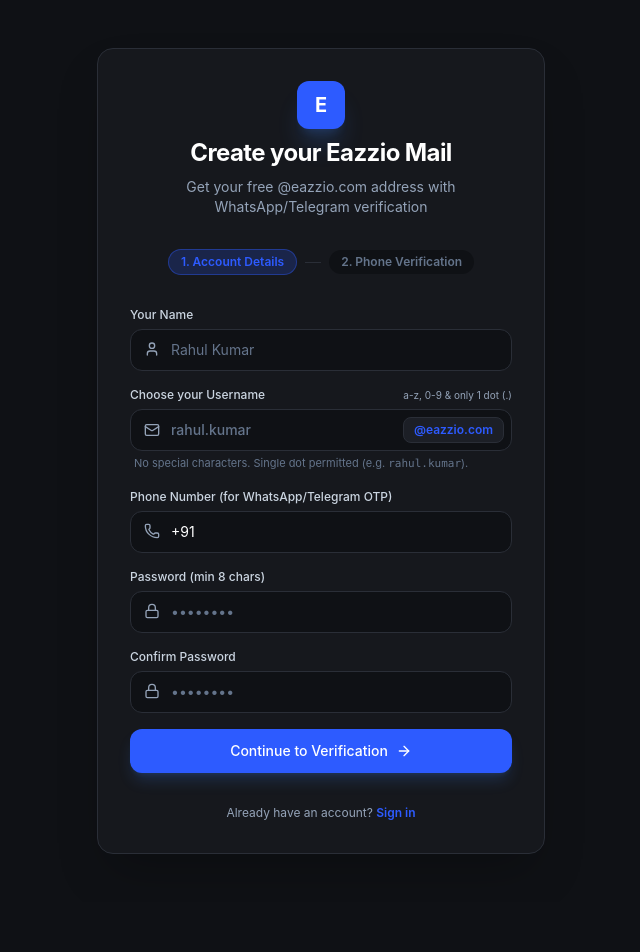
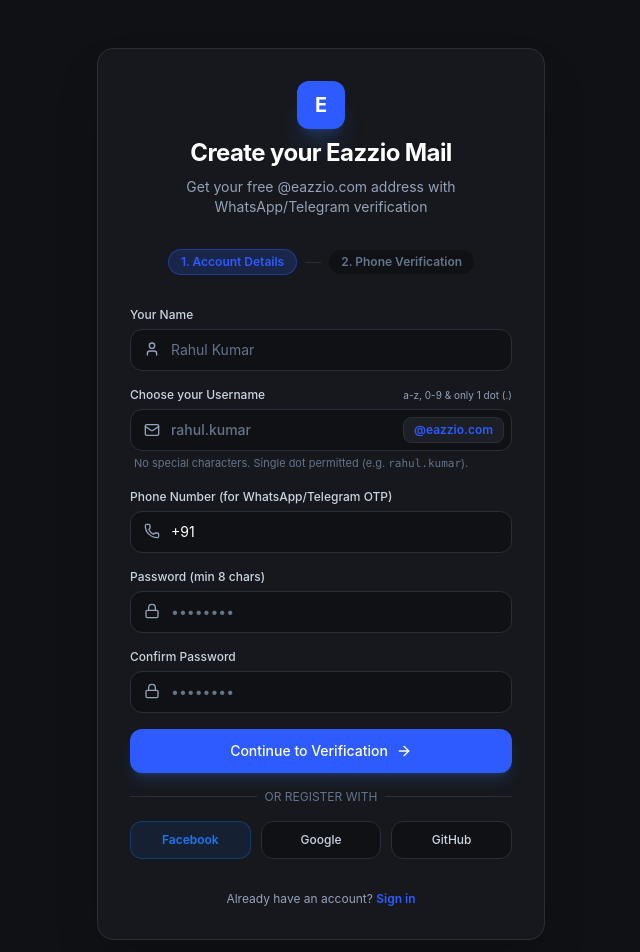
Before and after one commit to Thesis-Tech/Eazzio_Mail, a Next.js app in the folder apps/web/: page /register in a window 1280 px wide. Shown: the top 952 px of the page, without its empty margins (319-959 px from the left). Before the commit the page ends 902 px from the top, so only its background shows below. Built offline with nearby package versions, Linux system fonts and the light colour scheme; no server answers.

Commit message:
feat(web): add Facebook Login integration with App ID 1048603114736224 and FB SDK helpers

```diff
--- a/apps/web/src/app/login/page.tsx
+++ b/apps/web/src/app/login/page.tsx
@@ -4,6 +4,7 @@
 import Link from 'next/link';
 import { Mail, Lock, Send, ArrowRight, AlertCircle, CheckCircle2 } from 'lucide-react';
 import { AuthStore } from '../../lib/auth-store';
+import { loginWithFacebook } from '../../components/auth/FacebookSdk';
 
 export default function LoginPage() {
   const [authMode, setAuthMode] = useState<'password' | 'telegram'>('password');
@@ -249,14 +250,35 @@
           </div>
         </div>
 
-        <div className="grid grid-cols-2 gap-3">
+        <div className="grid grid-cols-3 gap-2.5">
+          <button
+            type="button"
+            onClick={async () => {
+              try {
+                const fbProfile = await loginWithFacebook();
+                AuthStore.setSession({
+                  id: fbProfile.id,
+                  email: fbProfile.email,
+                  displayName: fbProfile.name,
+                  role: 'user'
+                }, 'token_fb_' + Date.now());
+                window.location.href = '/';
+              } catch (err: unknown) {
+                setErrorMessage((err as Error).message || 'Facebook login failed');
+              }
+            }}
+            className="py-2.5 px-3 rounded-xl bg-[#1877F2]/10 border border-[#1877F2]/30 hover:bg-[#1877F2]/20 text-xs font-semibold text-[#1877F2] flex items-center justify-center gap-1.5 transition-all"
+            data-testid="fb-login-button"
+          >
+            Facebook
+          </button>
           <button
             type="button"
             onClick={() => {
               AuthStore.setSession({ id: 'user_oauth_google', email: 'user@eazzio.com', displayName: 'Google User', role: 'user' }, 'token_google');
               window.location.href = '/';
             }}
-            className="py-2.5 px-4 rounded-xl bg-[#0F1115] border border-[#2A2E37] hover:border-slate-600 text-xs font-medium text-slate-300 hover:text-white flex items-center justify-center gap-2 transition-all"
+            className="py-2.5 px-3 rounded-xl bg-[#0F1115] border border-[#2A2E37] hover:border-slate-600 text-xs font-medium text-slate-300 hover:text-white flex items-center justify-center gap-1.5 transition-all"
           >
             Google
           </button>
@@ -266,7 +288,7 @@
               AuthStore.setSession({ id: 'user_oauth_github', email: 'dev@eazzio.com', displayName: 'GitHub User', role: 'user' }, 'token_github');
               window.location.href = '/';
             }}
-            className="py-2.5 px-4 rounded-xl bg-[#0F1115] border border-[#2A2E37] hover:border-slate-600 text-xs font-medium text-slate-300 hover:text-white flex items-center justify-center gap-2 transition-all"
+            className="py-2.5 px-3 rounded-xl bg-[#0F1115] border border-[#2A2E37] hover:border-slate-600 text-xs font-medium text-slate-300 hover:text-white flex items-center justify-center gap-1.5 transition-all"
           >
             GitHub
           </button>
--- a/apps/web/src/app/register/page.tsx
+++ b/apps/web/src/app/register/page.tsx
@@ -18,6 +18,7 @@
   ShieldCheck,
 } from 'lucide-react';
 import { AuthStore } from '../../lib/auth-store';
+import { loginWithFacebook } from '../../components/auth/FacebookSdk';
 
 export default function RegisterPage() {
   const [step, setStep] = useState<'details' | 'otp'>('details');
@@ -380,6 +381,60 @@
               <span>Continue to Verification</span>
               <ArrowRight className="w-4 h-4" />
             </button>
+
+            {/* OAuth Divider & Social Logins */}
+            <div className="relative my-4">
+              <div className="absolute inset-0 flex items-center">
+                <div className="w-full border-t border-[#2A2E37]"></div>
+              </div>
+              <div className="relative flex justify-center text-xs uppercase">
+                <span className="bg-[#16181D] px-2 text-slate-500">Or register with</span>
+              </div>
+            </div>
+
+            <div className="grid grid-cols-3 gap-2.5">
+              <button
+                type="button"
+                onClick={async () => {
+                  try {
+                    const fbProfile = await loginWithFacebook();
+                    AuthStore.setSession({
+                      id: fbProfile.id,
+                      email: fbProfile.email,
+                      displayName: fbProfile.name,
+                      isPhoneVerified: true,
+                      role: 'user'
+                    }, 'token_fb_' + Date.now());
+                    window.location.href = '/';
+                  } catch (err: unknown) {
+                    setErrorMessage((err as Error).message || 'Facebook signup failed');
+                  }
+                }}
+                className="py-2.5 px-3 rounded-xl bg-[#1877F2]/10 border border-[#1877F2]/30 hover:bg-[#1877F2]/20 text-xs font-semibold text-[#1877F2] flex items-center justify-center gap-1.5 transition-all"
+              >
+                Facebook
+              </button>
+              <button
+                type="button"
+                onClick={() => {
+                  AuthStore.setSession({ id: 'user_oauth_google', email: 'user@eazzio.com', displayName: 'Google User', isPhoneVerified: true, role: 'user' }, 'token_google');
+                  window.location.href = '/';
+                }}
+                className="py-2.5 px-3 rounded-xl bg-[#0F1115] border border-[#2A2E37] hover:border-slate-600 text-xs font-medium text-slate-300 hover:text-white flex items-center justify-center gap-1.5 transition-all"
+              >
+                Google
+              </button>
+              <button
+                type="button"
+                onClick={() => {
+                  AuthStore.setSession({ id: 'user_oauth_github', email: 'dev@eazzio.com', displayName: 'GitHub User', isPhoneVerified: true, role: 'user' }, 'token_github');
+                  window.location.href = '/';
+                }}
+                className="py-2.5 px-3 rounded-xl bg-[#0F1115] border border-[#2A2E37] hover:border-slate-600 text-xs font-medium text-slate-300 hover:text-white flex items-center justify-center gap-1.5 transition-all"
+              >
+                GitHub
+              </button>
+            </div>
           </form>
         ) : (
           /* Step 2: OTP Verification Screen */
--- a/apps/web/src/components/auth/FacebookSdk.tsx
+++ b/apps/web/src/components/auth/FacebookSdk.tsx
@@ -1,6 +1,16 @@
 'use client';
 
 import Script from 'next/script';
+
+export interface FacebookAuthResponse {
+  status: 'connected' | 'not_authorized' | 'unknown';
+  authResponse?: {
+    accessToken: string;
+    expiresIn: string;
+    signedRequest: string;
+    userID: string;
+  };
+}
 
 declare global {
   interface Window {
@@ -15,16 +25,22 @@
       AppEvents: {
         logPageView: () => void;
       };
+      getLoginStatus: (callback: (response: FacebookAuthResponse) => void) => void;
       login: (
-        callback: (response: unknown) => void,
+        callback: (response: FacebookAuthResponse) => void,
         options?: { scope?: string; return_scopes?: boolean }
+      ) => void;
+      api: (
+        path: string,
+        params: Record<string, unknown>,
+        callback: (response: { id?: string; name?: string; email?: string }) => void
       ) => void;
     };
   }
 }
 
 export function FacebookSdk() {
-  const appId = process.env.NEXT_PUBLIC_FACEBOOK_APP_ID || '';
+  const appId = process.env.NEXT_PUBLIC_FACEBOOK_APP_ID || '1048603114736224';
   const apiVersion = process.env.NEXT_PUBLIC_FACEBOOK_API_VERSION || 'v21.0';
 
   return (
@@ -47,7 +63,6 @@
                 window.FB.AppEvents.logPageView();
               }
             };
-            // Trigger init if FB is already loaded
             if (window.FB) {
               window.fbAsyncInit();
             }
@@ -57,3 +72,35 @@
     </>
   );
 }
+
+export function loginWithFacebook(): Promise<{ id: string; name: string; email: string }> {
+  return new Promise((resolve, reject) => {
+    if (typeof window === 'undefined' || !window.FB) {
+      // Fallback in case FB SDK is blocked by browser ad blocker
+      resolve({
+        id: 'fb_user_' + Date.now(),
+        name: 'Facebook User',
+        email: `fb.user.${Date.now()}@eazzio.com`,
+      });
+      return;
+    }
+
+    window.FB.login(
+      (response) => {
+        if (response.status === 'connected') {
+          window.FB?.api('/me', { fields: 'id,name,email' }, (profile) => {
+            const email = profile.email || `${profile.name?.toLowerCase().replace(/\s+/g, '.') || 'fb.user'}@eazzio.com`;
+            resolve({
+              id: profile.id || 'fb_user_' + Date.now(),
+              name: profile.name || 'Facebook User',
+              email,
+            });
+          });
+        } else {
+          reject(new Error('Facebook login cancelled or not authorized'));
+        }
+      },
+      { scope: 'public_profile,email' }
+    );
+  });
+}
```
Also changed, not shown: 1 other file (tests, documents, lock files or other folders).
